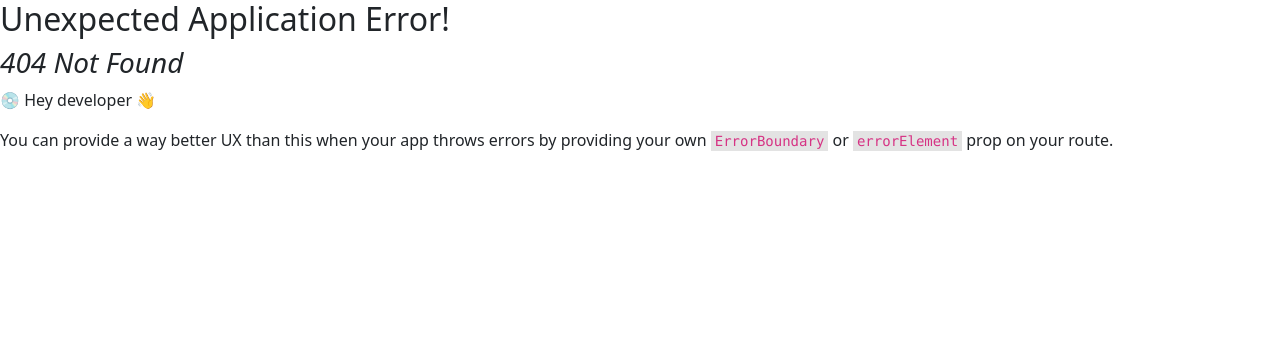
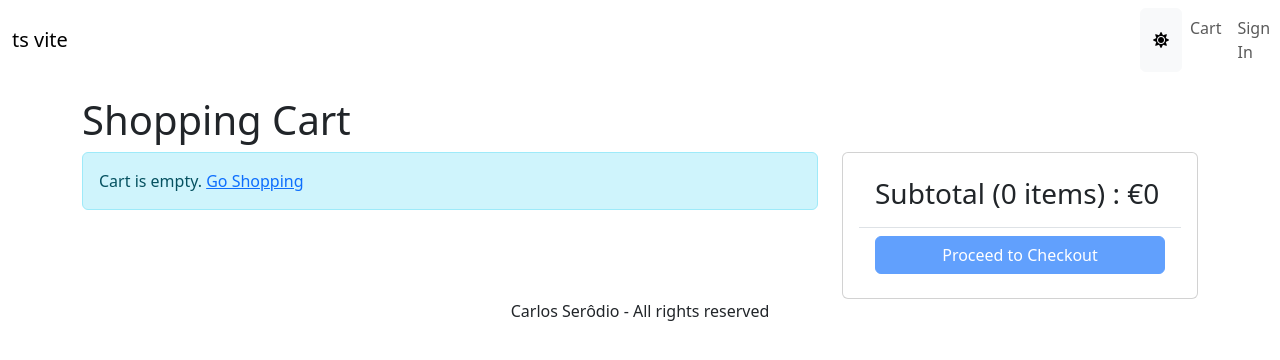
Before and after one commit to csalpha/ts-vite-mern, a React (Vite) app in the folder client/: page /cart in a window 1280 px wide. Before the commit this address had no page. Shown: the top 360 px of the page. Built offline with nearby package versions, Linux system fonts and the light colour scheme.

Commit message:
Create Cart Page

```diff
--- a/client/src/components/ProductItem.tsx
+++ b/client/src/components/ProductItem.tsx
@@ -59,7 +59,7 @@
         </Link>
         {/* The Rating component is rendered */}
         <Rating rating={product.rating} numReviews={product.numReviews} />
-        <Card.Text>${product.price}</Card.Text>
+        <Card.Text>{product.price} €</Card.Text>
         {/* if countInStock is 0 */}
         {product.countInStock === 0 ? (
           // "Out of stock" button is rendered
--- a/client/src/index.css
+++ b/client/src/index.css
@@ -30,3 +30,8 @@
   /* Set the maximum width of large images */
   max-width: 100%;
 }
+
+img.thumbnail {
+  /* Set the height to 80px */
+  height: 80px;
+}
--- a/client/src/main.tsx
+++ b/client/src/main.tsx
@@ -14,6 +14,7 @@
 import { QueryClient, QueryClientProvider } from "@tanstack/react-query";
 import { ReactQueryDevtools } from "@tanstack/react-query-devtools";
 import { StoreProvider } from "./Store";
+import CartPage from "./pages/CartPage";
 
 // Create a browser router instance
 const router = createBrowserRouter(
@@ -26,6 +27,7 @@
         element={<HomePage />}
       />
       <Route path='product/:slug' element={<ProductPage />} />
+      <Route path='cart' element={<CartPage />} />
     </Route>
   )
 );
--- /dev/null
+++ b/client/src/pages/CartPage.tsx
@@ -0,0 +1,136 @@
+import { useContext } from "react";
+import { Button, Card, Col, ListGroup, Row } from "react-bootstrap";
+import { Helmet } from "react-helmet-async";
+import { Link, useNavigate } from "react-router-dom";
+import { toast } from "react-toastify";
+import MessageBox from "../components/MessageBox";
+import { Store } from "../Store";
+import { CartItem } from "../types/Cart";
+
+// CartPage component
+const CartPage = () => {
+  const navigate = useNavigate();
+
+  // Accessing state and dispatch function from the Store context
+  const {
+    state: {
+      mode,
+      cart: { cartItems },
+    },
+    dispatch,
+  } = useContext(Store);
+
+  // Function to update the quantity of an item in the cart
+  const updateCartHandler = (item: CartItem, quantity: number) => {
+    if (item.countInStock < quantity) {
+      toast.warn("Sorry. Product is out of stock");
+      return;
+    }
+    dispatch({
+      type: "CART_ADD_ITEM",
+      payload: { ...item, quantity },
+    });
+  };
+
+  // Function to handle the checkout process
+  const checkoutHandler = () => {
+    navigate("/signin?redirect=/shipping");
+  };
+
+  return (
+    <div>
+      <Helmet>
+        <title>Shopping Cart</title>
+      </Helmet>
+      <h1>Shopping Cart</h1>
+      <Row>
+        <Col md={8}>
+          {/* Displaying cart items or an empty cart message */}
+          {cartItems.length === 0 ? (
+            <MessageBox>
+              Cart is empty. <Link to='/'>Go Shopping</Link>
+            </MessageBox>
+          ) : (
+            <ListGroup>
+              {cartItems.map((item: CartItem) => (
+                <ListGroup.Item key={item._id}>
+                  <Row className='align-items-center'>
+                    <Col md={4}>
+                      <img
+                        src={item.image}
+                        alt={item.name}
+                        className='img-fluid rounded thumbnail'
+                      ></img>{" "}
+                      <Link to={`/product/${item.slug}`}>{item.name}</Link>
+                    </Col>
+                    <Col md={3}>
+                      {/* Render Decrease quantity button */}
+                      <Button
+                        onClick={() =>
+                          updateCartHandler(item, item.quantity - 1)
+                        }
+                        variant={mode}
+                        disabled={item.quantity === 1}
+                      >
+                        <i className='fas fa-minus-circle'></i>
+                      </Button>{" "}
+                      <span>{item.quantity}</span>
+                      {/* Render Increase quantity button */}
+                      <Button
+                        variant={mode}
+                        onClick={() =>
+                          updateCartHandler(item, item.quantity + 1)
+                        }
+                        disabled={item.quantity === item.countInStock}
+                      >
+                        <i className='fas fa-plus-circle'></i>
+                      </Button>
+                    </Col>
+                    <Col md={3}>€{item.price}</Col>
+                    <Col md={2}>
+                      {/* Render Remove item button */}
+                      <Button variant={mode}>
+                        <i className='fas fa-trash'></i>
+                      </Button>
+                    </Col>
+                  </Row>
+                </ListGroup.Item>
+              ))}
+            </ListGroup>
+          )}
+        </Col>
+        <Col md={4}>
+          <Card>
+            <Card.Body>
+              <ListGroup variant='flush'>
+                {/* Displaying subtotal */}
+                <ListGroup.Item>
+                  <h3>
+                    Subtotal ({cartItems.reduce((a, c) => a + c.quantity, 0)}{" "}
+                    items) : €
+                    {cartItems.reduce((a, c) => a + c.price * c.quantity, 0)}
+                  </h3>
+                </ListGroup.Item>
+                <ListGroup.Item>
+                  <div className='d-grid'>
+                    {/* Render CheckoutHandler button */}
+                    <Button
+                      type='button'
+                      variant='primary'
+                      onClick={checkoutHandler}
+                      disabled={cartItems.length === 0}
+                    >
+                      Proceed to Checkout
+                    </Button>
+                  </div>
+                </ListGroup.Item>
+              </ListGroup>
+            </Card.Body>
+          </Card>
+        </Col>
+      </Row>
+    </div>
+  );
+};
+
+export default CartPage;
--- a/client/src/pages/ProductPage.tsx
+++ b/client/src/pages/ProductPage.tsx
@@ -90,7 +90,7 @@
                 numReviews={product.numReviews}
               ></Rating>
             </ListGroup.Item>
-            <ListGroup.Item>Price : {product.price} euros</ListGroup.Item>
+            <ListGroup.Item>Price : {product.price} €</ListGroup.Item>
             <ListGroup.Item>
               Description:
               <p>{product.description}</p>
@@ -104,7 +104,7 @@
                 <ListGroup.Item>
                   <Row>
                     <Col>Price:</Col>
-                    <Col>{product.price} euros</Col>
+                    <Col>{product.price} €</Col>
                   </Row>
                 </ListGroup.Item>
                 <ListGroup.Item>
```
Also changed, not shown: 1 other file (tests, documents, lock files or other folders).
